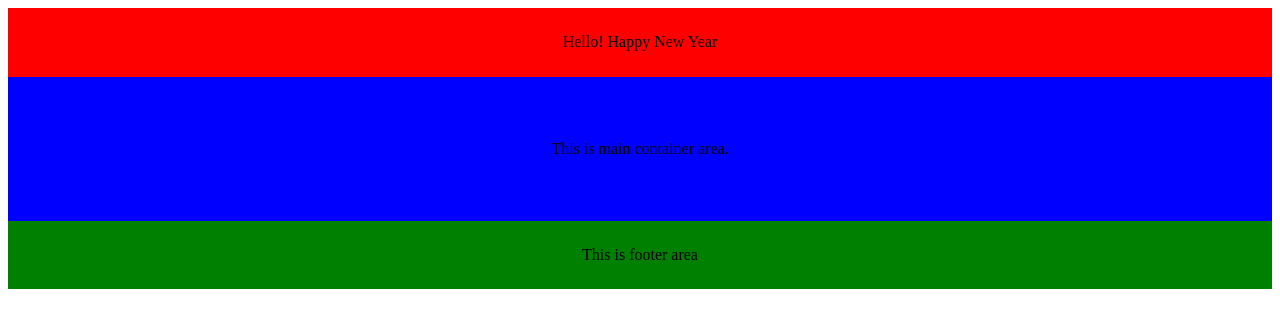
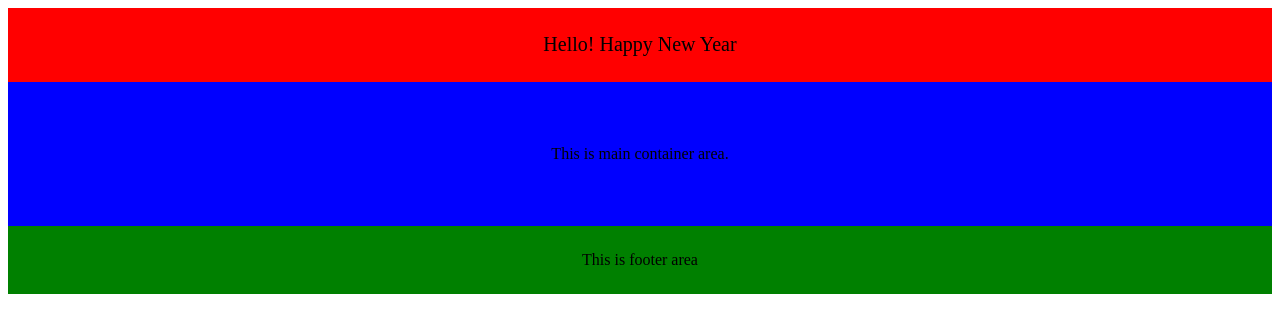
Before and after one commit to krishman98/csy1018-c, a plain HTML site: page index.html in a window 1280 px wide. Drawn offline with Linux system fonts and the light colour scheme.

Commit message:
header size modified

```diff
--- a/main.css
+++ b/main.css
@@ -2,7 +2,7 @@ body{
 	margin=0;
 }
 header{
-	background: red;padding: 2%;text-align:center;
+	background: red;padding: 2%;text-align:center;font-size: 20px;
 }
 section{
 	background: blue;padding: 5%;text-align: center;
```
